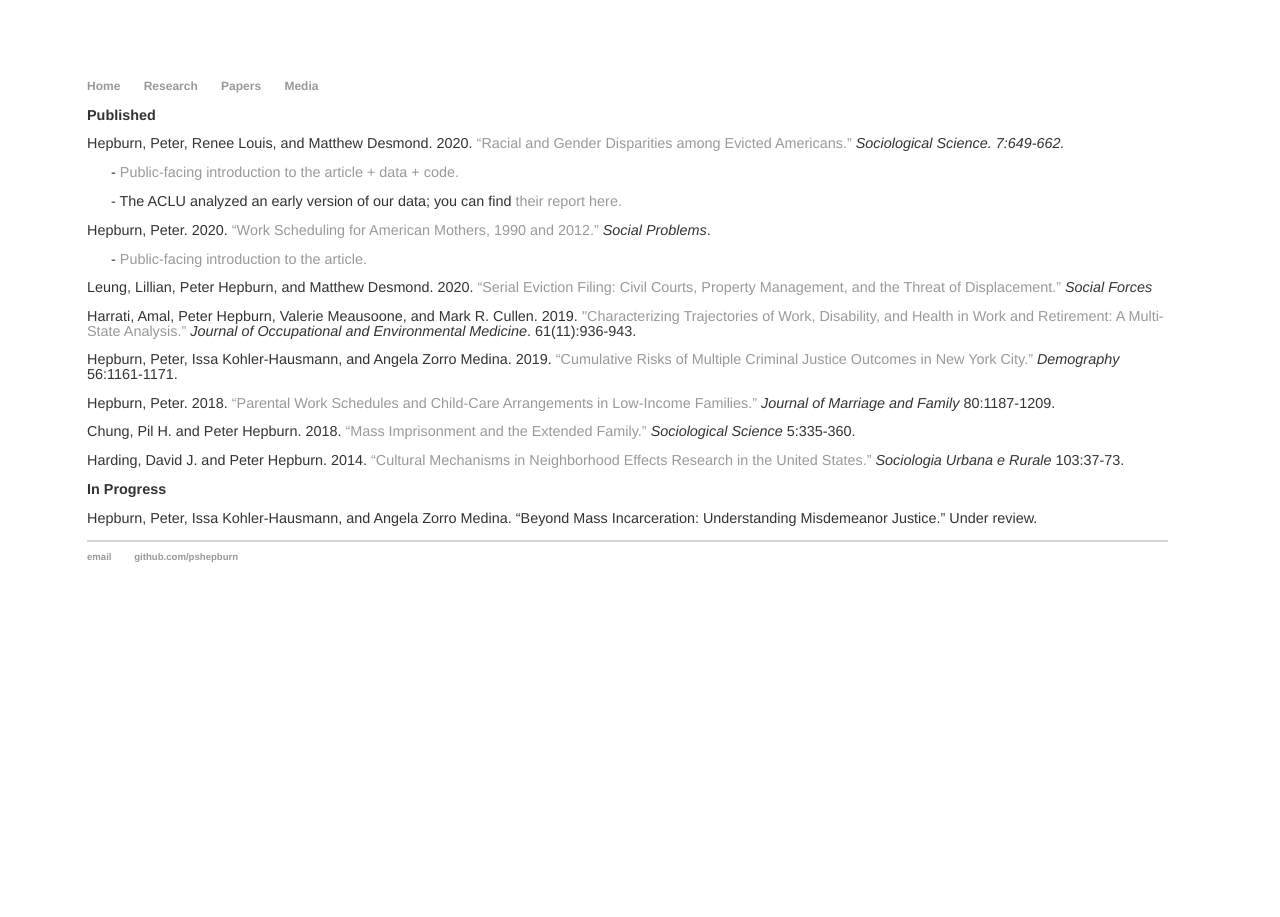
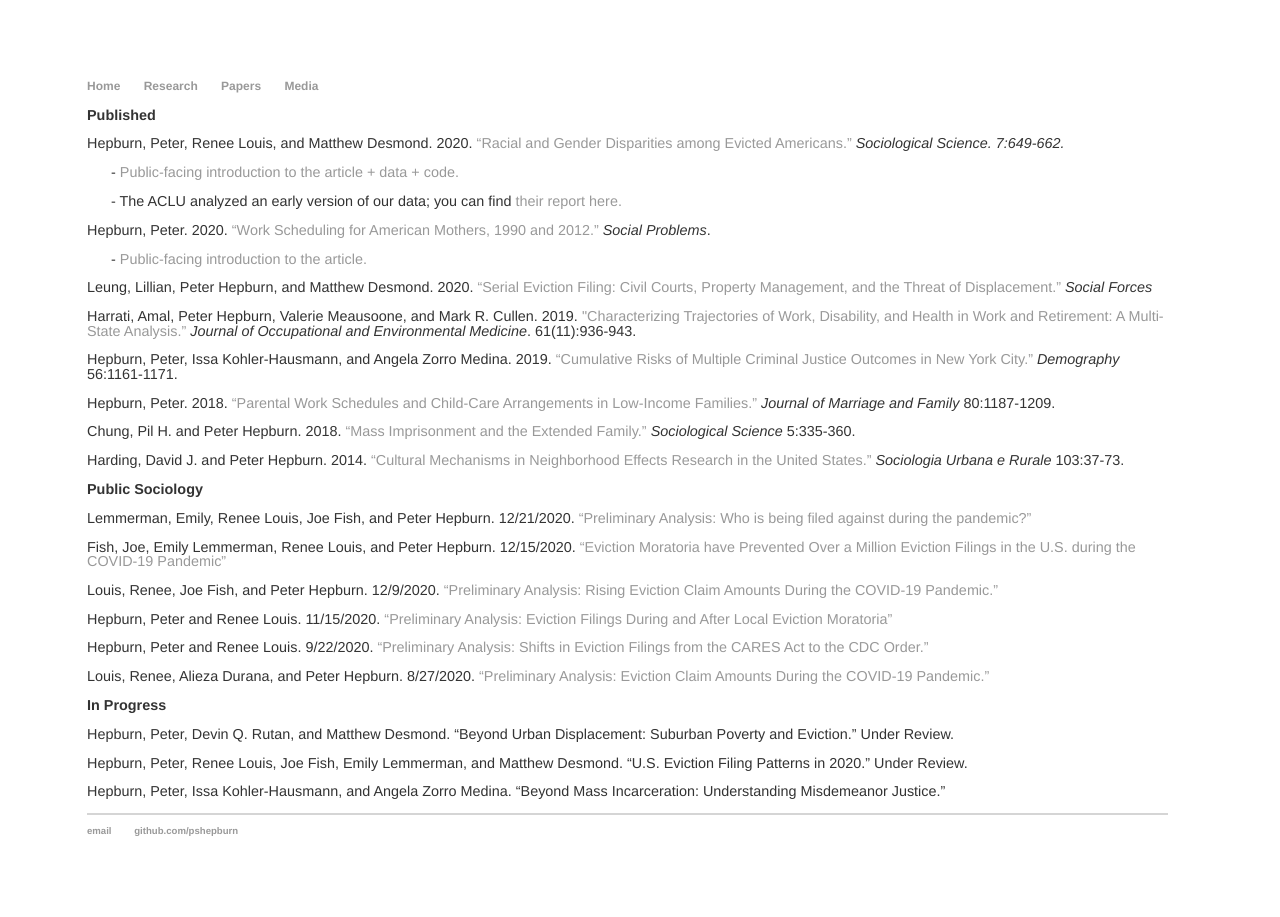
Before and after one commit to pshepburn/pshepburn.github.io, a Jekyll site: the page built from papers.html, in a window 1280 px wide. Built offline with Jekyll 4.4.1, drawn with Linux system fonts in a browser that asks for light colours.

Commit message:
better yet

```diff
--- a/index.html
+++ b/index.html
@@ -5,7 +5,7 @@ title: The Internet Home of Peter Hepburn
 <div class="blurb">
 	<h2>Peter Hepburn</h2>
 	<span id="about-portrait"><img src="https://pshepburn.github.io/images/hepburn.jpg" alt="Hepburn headshot" /></span>
-	<p>Hey there! I'm an <a href="https://sasn.rutgers.edu/about-us/faculty-staff/peter-hepburn">assistant professor of Sociology</a> at <a href="https://sasn.rutgers.edu/">Rutgers University-Newark</a> and a research fellow at the <a href="https://evictionlab.org/">Eviction Lab</a> at Princeton University. I received my PhD from the joint program in <a href="https://sociology.berkeley.edu/">Sociology</a> and <a href="https://www.site.demog.berkeley.edu/">Demography</a> at the University of California, Berkeley in May, 2018. This site is meant to provide some basic information about me and my research. If you have questions, <a href="mailto:peter.hepburn@rutgers.edu">get in touch</a>.</p>
-	<p>You can read about <a href="/research">my research</a> and check out <a href="/papers">some papers</a> I've written, as well as peruse <a href="/media">a few news stories</a> in which I'm quoted.</p>
+	<p>Hey there! I'm an <a href="https://sasn.rutgers.edu/about-us/faculty-staff/peter-hepburn">assistant professor of Sociology</a> at <a href="https://sasn.rutgers.edu/">Rutgers University-Newark</a> and a research fellow at the <a href="https://evictionlab.org/">Eviction Lab</a> at Princeton University. I received my PhD from the joint program in <a href="https://sociology.berkeley.edu/">Sociology</a> and <a href="https://www.site.demog.berkeley.edu/">Demography</a> at the University of California, Berkeley in 2018. This site is meant to provide some basic information about me and my research. If you have questions, <a href="mailto:peter.hepburn@rutgers.edu">get in touch</a>.</p>
+	<p>You can read about <a href="/research">my research</a> and check out <a href="/papers">some papers</a> I've written, as well as browse <a href="/media">a few news stories</a> in which I'm quoted.</p>
 	<p>If you'd rather cut to the chase, here's <a href="/hepburn_cv.pdf">my CV</a>.
 </div><!-- /.blurb -->
--- a/papers.html
+++ b/papers.html
@@ -16,9 +16,19 @@ title: Papers
 	<p>Chung, Pil H. and Peter Hepburn. 2018. <a href="https://www.sociologicalscience.com/articles-v5-15-335/">“Mass Imprisonment and the Extended Family.”</a> <em>Sociological Science</em> 5:335-360.</p>
 	<p>Harding, David J. and Peter Hepburn. 2014. <a href="/harding_hepburn_2014.pdf">“Cultural Mechanisms in Neighborhood Effects Research in the United States.”</a> <em>Sociologia Urbana e Rurale</em> 103:37-73.</p>
 
+	<p><strong>Public Sociology</strong></p>
+	<p>Lemmerman, Emily, Renee Louis, Joe Fish, and Peter Hepburn. 12/21/2020. <a href="https://evictionlab.org/pandemic-filing-demographics/">“Preliminary Analysis: Who is being filed against during the pandemic?”</a></p>
+	<p>Fish, Joe, Emily Lemmerman, Renee Louis, and Peter Hepburn. 12/15/2020. <a href="https://evictionlab.org/missing-eviction-filings/">“Eviction Moratoria have Prevented Over a Million Eviction Filings in the U.S. during the COVID-19 Pandemic”</a></p>
+	<p>Louis, Renee, Joe Fish, and Peter Hepburn. 12/9/2020. <a href="https://evictionlab.org/rising-claim-amounts/">“Preliminary Analysis: Rising Eviction Claim Amounts During the COVID-19 Pandemic.”</a></p>
+	<p>Hepburn, Peter and Renee Louis. 11/15/2020. <a href="https://evictionlab.org/moratoria-and-filings/">“Preliminary Analysis: Eviction Filings During and After Local Eviction Moratoria”</a></p>
+	<p>Hepburn, Peter and Renee Louis. 9/22/2020. <a href="https://evictionlab.org/shifts-in-eviction-filings-from-cares-act-to-cdc-order/">“Preliminary Analysis: Shifts in Eviction Filings from the CARES Act to the CDC Order.”</a></p>
+	<p>Louis, Renee, Alieza Durana, and Peter Hepburn. 8/27/2020. <a href="https://evictionlab.org/covid-eviction-claims/">“Preliminary Analysis: Eviction Claim Amounts During the COVID-19 Pandemic.”</a></p>
+
 
 	<p><strong>In Progress</strong></p>
-	<p>Hepburn, Peter, Issa Kohler-Hausmann, and Angela Zorro Medina. “Beyond Mass Incarceration: Understanding Misdemeanor Justice.” Under review.</p>
+	<p>Hepburn, Peter, Devin Q. Rutan, and Matthew Desmond. “Beyond Urban Displacement: Suburban Poverty and Eviction.” Under Review.</p>
+	<p>Hepburn, Peter, Renee Louis, Joe Fish, Emily Lemmerman, and Matthew Desmond. “U.S. Eviction Filing Patterns in 2020.” Under Review.</p>
+	<p>Hepburn, Peter, Issa Kohler-Hausmann, and Angela Zorro Medina. “Beyond Mass Incarceration: Understanding Misdemeanor Justice.”</p>
 
 
 
```
Also changed, not shown: research.html (+5 -4 lines).
